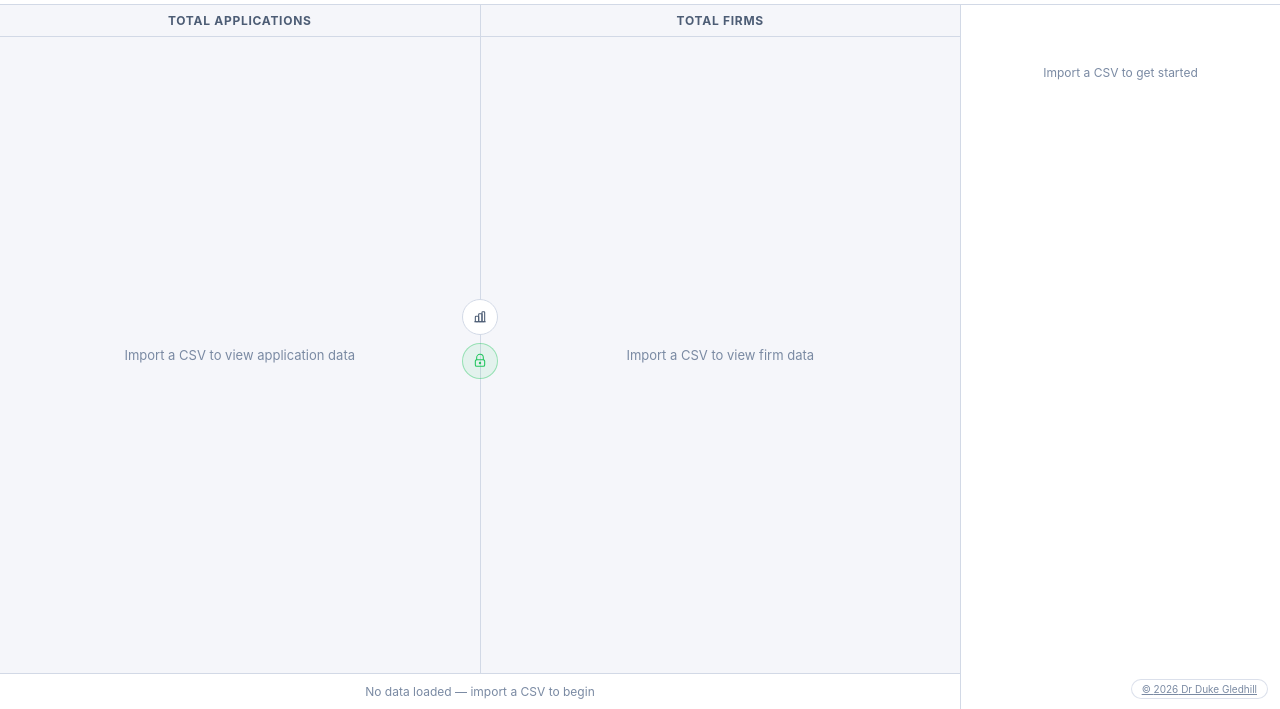
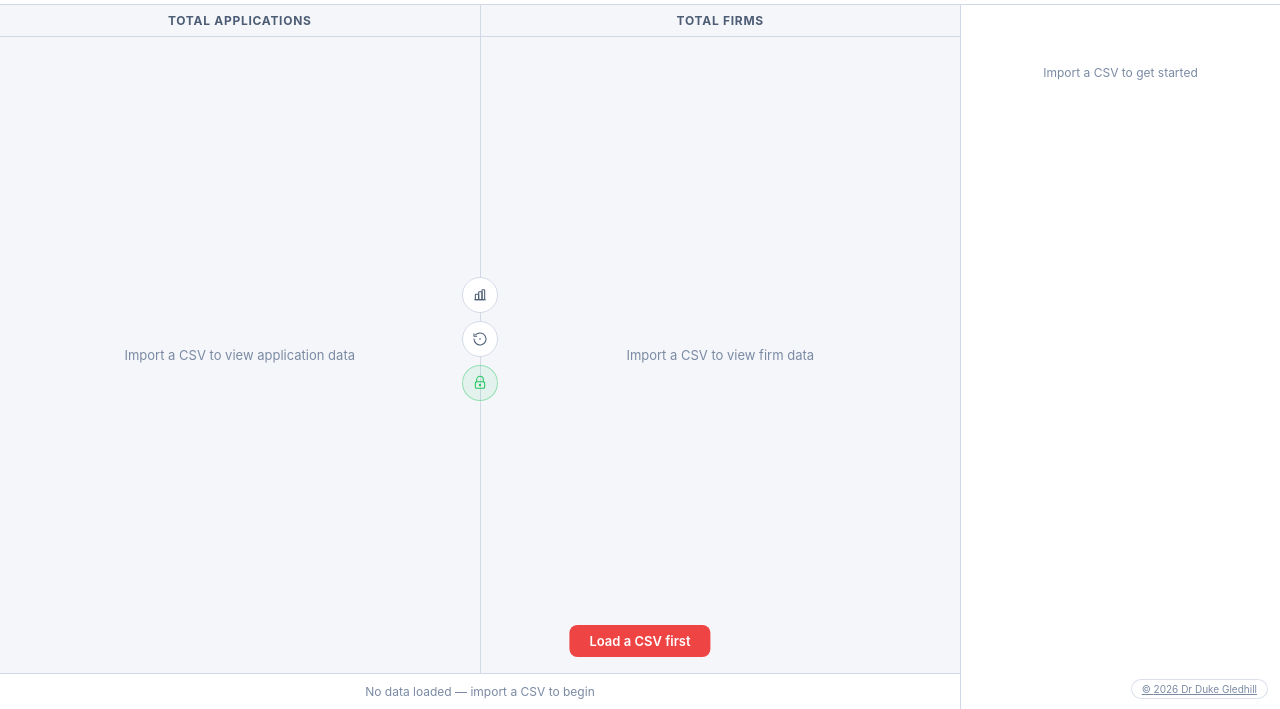
Before and after one commit to drdukegledhill/AppsAndFirmsViewer, a website with bundled scripts: page docs/index.html in a window 1280 px wide. Both pictures are taken after a click on the button 480 px from the left and 452 px from the top of the page. Shown: the part 91-800 px from the top of the page. Built offline with nearby package versions, Linux system fonts and the light colour scheme.

Commit message:
Enable sync by default and add reset zoom control

```diff
--- a/docs/index.html
+++ b/docs/index.html
@@ -592,6 +592,7 @@
     </div>
     <div class="centre-icon-list" aria-label="Pane controls">
       <button id="layout-mode-btn" class="centre-icon-btn layout-mode-btn" aria-label="Layout mode" title="Layout mode"></button>
+      <button id="reset-view-btn" class="centre-icon-btn" aria-label="Reset zoom" title="Reset zoom"></button>
       <button id="sync-lock-btn" class="centre-icon-btn sync-lock-btn" aria-label="Sync panes" title="Sync panes"></button>
     </div>
   </div>
--- a/docs/sunburst.js
+++ b/docs/sunburst.js
@@ -6,7 +6,7 @@
 const MAX_RINGS = 4;
 
 const syncState = {
-  locked: false,
+  locked: true,
   lastActivePane: 'apps',
   syncing: false,
   controllers: {
@@ -42,6 +42,7 @@
 
 const LOCK_ICON_SVG = `<svg viewBox="0 0 24 24" aria-hidden="true"><path d="M7 10V7a5 5 0 0 1 10 0v3"></path><rect x="5" y="10" width="14" height="10" rx="2"></rect><circle cx="12" cy="15" r="1"></circle></svg>`;
 const UNLOCK_ICON_SVG = `<svg viewBox="0 0 24 24" aria-hidden="true"><path d="M17 10V7a5 5 0 0 0-9.8-1.4"></path><rect x="5" y="10" width="14" height="10" rx="2"></rect><circle cx="12" cy="15" r="1"></circle></svg>`;
+const RESET_VIEW_ICON_SVG = `<svg viewBox="0 0 24 24" aria-hidden="true"><path d="M3 12a9 9 0 1 0 2.6-6.4"></path><path d="M3 4v4h4"></path><circle cx="12" cy="12" r="1.2" fill="currentColor" stroke="none"></circle></svg>`;
 const LAYOUT_VALUE_ICON_SVG = `<svg viewBox="0 0 24 24" aria-hidden="true"><path d="M4 19h16"></path><rect x="5" y="11" width="5" height="8" rx="1"></rect><rect x="10" y="7" width="5" height="12" rx="1"></rect><rect x="15" y="4" width="4" height="15" rx="1"></rect></svg>`;
 const LAYOUT_COMPARE_ICON_SVG = `<svg viewBox="0 0 24 24" aria-hidden="true"><path d="M3 12h18"></path><rect x="4" y="5" width="7" height="14" rx="1"></rect><rect x="13" y="9" width="7" height="10" rx="1"></rect></svg>`;
 
@@ -268,6 +269,29 @@
   updateLayoutModeButtonUI();
 }
 
+function setupResetViewButton() {
+  const btn = document.getElementById('reset-view-btn');
+  if (!btn) return;
+
+  btn.innerHTML = RESET_VIEW_ICON_SVG;
+  btn.setAttribute('aria-label', 'Reset zoom');
+  btn.setAttribute('title', 'Reset zoom');
+
+  btn.addEventListener('click', () => {
+    const ctrls = [syncState.controllers.apps, syncState.controllers.firms].filter(Boolean);
+    if (ctrls.length === 0) {
+      showToast('Load a CSV first', true);
+      return;
+    }
+
+    syncState.syncing = true;
+    ctrls.forEach(ctrl => ctrl.resetView && ctrl.resetView());
+    syncState.syncing = false;
+
+    showToast('Zoom reset');
+  });
+}
+
 function nodeLabelKey(data) {
   return (data?.shortName || data?.name || '').toString().trim().toLowerCase();
 }
@@ -344,6 +368,7 @@
   setupDemoDataControls();
   setupSyncLockButton();
   setupLayoutModeButton();
+  setupResetViewButton();
 }
 
 function renderEmptyState() {
@@ -883,6 +908,12 @@
     setTransform: (t) => svg.call(zoomBehavior.transform, t),
     getFocusPath: () => hierarchyPathKey(focusNode),
     hasPath: (pathKey) => pathToNode.has(pathKey),
+    resetView: () => {
+      zoomTo(root, false, true);
+      const W = svg.node().clientWidth;
+      const H = svg.node().clientHeight;
+      svg.call(zoomBehavior.transform, d3.zoomIdentity.translate(W / 2, H / 2));
+    },
     zoomToPath: (pathKey, isUserInteraction = false) => {
       const target = pathToNode.get(pathKey);
       if (target) zoomTo(target, isUserInteraction, true);
```
